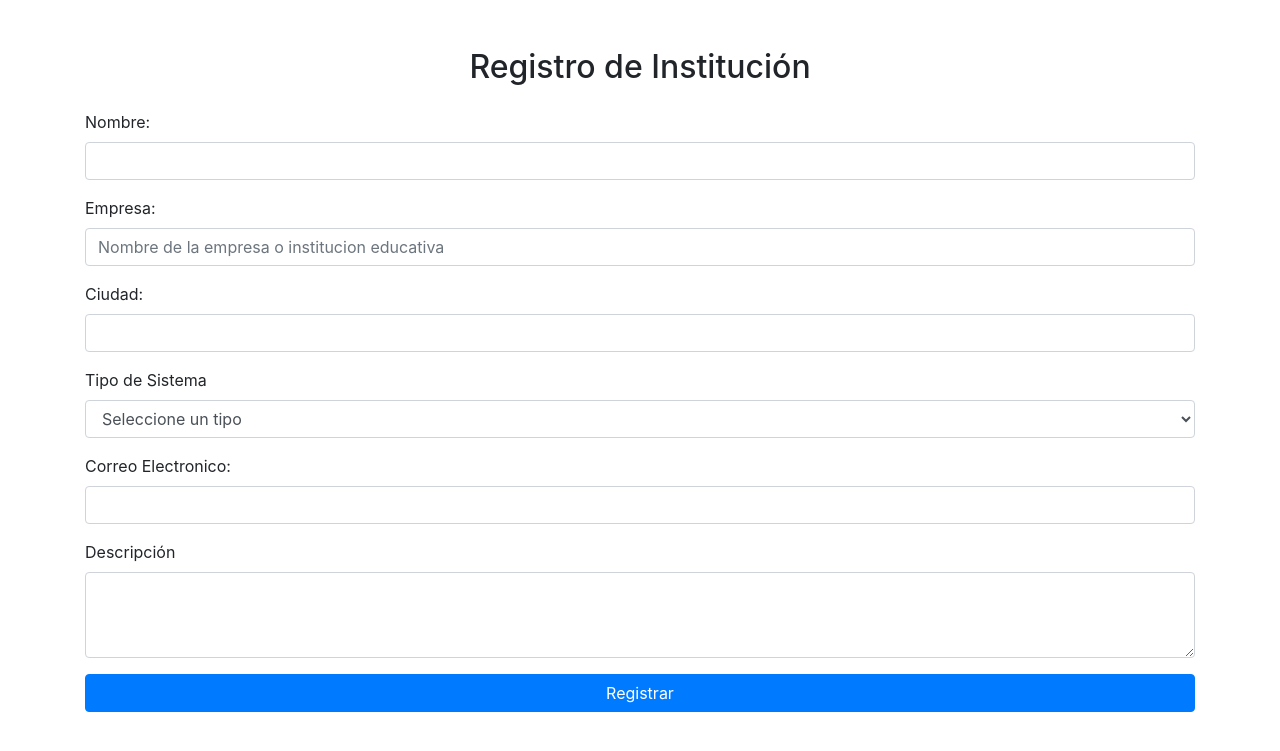
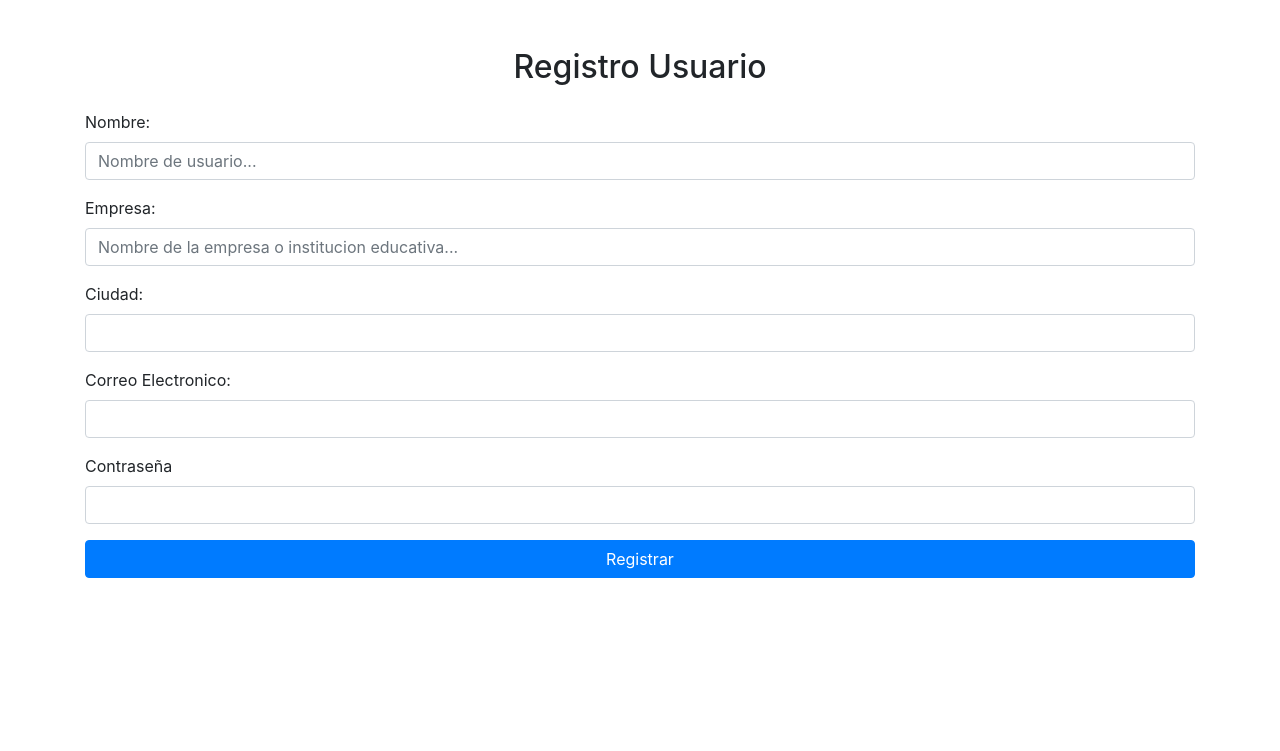
Before and after one commit to sukkoy298/proyectoSae, a PHP site: page /vista/register.php in a window 1280 px wide. Shown: the top 751 px of the page. Run offline with PHP 8.4, Linux system fonts and the light colour scheme.

Commit message:
feat: update registration form to improve user experience and add password field

```diff
--- a/vista/register.php
+++ b/vista/register.php
@@ -10,39 +10,27 @@
 
 <body>
     <div class="container mt-5">
-        <h2 class="text-center">Registro de Institución</h2>
+        <h2 class="text-center">Registro Usuario</h2>
         <form action="../controlador/registroControler.php" method="POST" class="mt-4">
             <div class="form-group">
                 <label for="nombrePersona">Nombre:</label>
-                <input type="text" id="nombrePersona" name="nombrePersona" class="form-control" required>
+                <input type="text" id="nombrePersona" name="nombrePersona" class="form-control" placeholder="Nombre de usuario..." required>
             </div>
             <div class="form-group">
                 <label for="empresa">Empresa:</label>
-                <input type="text" id="empresa" name="empresa" class="form-control" placeholder="Nombre de la empresa o institucion educativa" required>
+                <input type="text" id="empresa" name="empresa" class="form-control" placeholder="Nombre de la empresa o institucion educativa..." required>
             </div>
             <div class="form-group">
                 <label for="ciudad">Ciudad:</label>
                 <input type="text" id="ciudad" name="ciudad" class="form-control" required>
             </div>
             <div class="form-group">
-                <label for="tipoSistema">Tipo de Sistema</label>
-                <select class="form-control" id="tipoSistema" name="tipoSistema" required>
-                    <option value="">Seleccione un tipo</option>
-                    <option value="evaluacion">Evaluación</option>
-                    <option value="aula_virtual">Aula Virtual</option>
-                    <option value="servicio_mensajeria">Servicio de Mensajería</option>
-                    <option value="sae_pagos">SAE Pagos</option>
-                    <option value="asistencia_tecnica">Asistencia Técnica</option>
-                    <option value="migracion_datos">Migración de Datos</option>
-                </select>
-            </div>
-            <div class="form-group">
                 <label for="correoElectronico">Correo Electronico:</label>
                 <input type="email" id="correoElectronico" name="correoElectronico" class="form-control" required>
             </div>
             <div class="form-group">
-                <label for="descripcion">Descripción</label>
-                <textarea class="form-control" id="descripcion" name="descripcion" rows="3" required></textarea>
+                <label for="password">Contraseña</label>
+                <input type="password" class="form-control" id="password" name="password" required></textarea>
             </div>
             <button type="submit" class="btn btn-primary btn-block">Registrar</button>
         </form>
```
